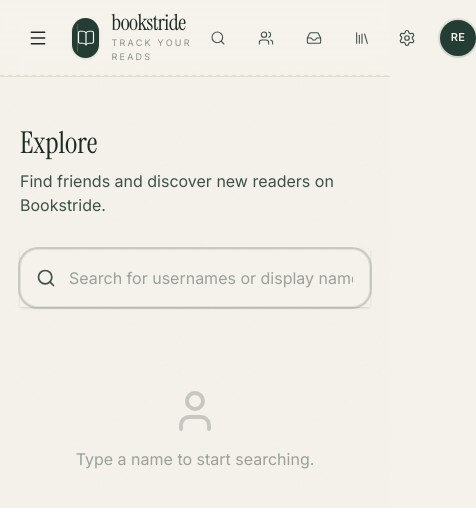
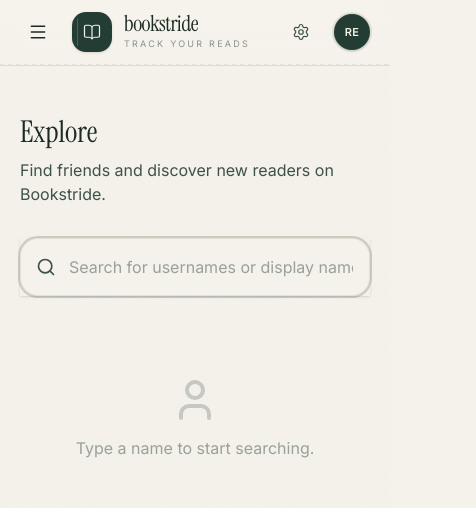
Before and after one commit to amritkarShubham/BookStride, a Next.js app: page /explore in a window 390 px wide. Shown: the top 508 px of the page, 476 px wide, since content can reach past the window. Built offline with nearby package versions, Linux system fonts and the light colour scheme.

Commit message:
style: Adjust site UI for better mobile responsiveness

```diff
--- a/src/components/layout/navbar.tsx
+++ b/src/components/layout/navbar.tsx
@@ -47,35 +47,35 @@ export function Navbar() {
         <div className="flex items-center gap-2">
           <Link
             href="/explore"
-            className="flex items-center gap-1.5 text-sm text-ink-light hover:text-ink transition-colors px-3 py-2 rounded-lg hover:bg-beige/60"
+            className="hidden md:flex items-center gap-1.5 text-sm text-ink-light hover:text-ink transition-colors px-3 py-2 rounded-lg hover:bg-beige/60"
             aria-label="Search Friends"
           >
             <Search className="w-4 h-4" strokeWidth={1.6} />
-            <span className="hidden sm:inline">Explore</span>
+            <span>Explore</span>
           </Link>
 
           <Link
             href="/community"
-            className="flex items-center gap-1.5 text-sm text-ink-light hover:text-ink transition-colors px-3 py-2 rounded-lg hover:bg-beige/60"
+            className="hidden md:flex items-center gap-1.5 text-sm text-ink-light hover:text-ink transition-colors px-3 py-2 rounded-lg hover:bg-beige/60"
           >
             <Users className="w-4 h-4" strokeWidth={1.6} />
-            <span className="hidden sm:inline">Community</span>
+            <span>Community</span>
           </Link>
 
           <Link
             href="/inbox"
-            className="flex items-center gap-1.5 text-sm text-ink-light hover:text-ink transition-colors px-3 py-2 rounded-lg hover:bg-beige/60"
+            className="hidden md:flex items-center gap-1.5 text-sm text-ink-light hover:text-ink transition-colors px-3 py-2 rounded-lg hover:bg-beige/60"
           >
             <Inbox className="w-4 h-4" strokeWidth={1.6} />
-            <span className="hidden sm:inline">Inbox</span>
+            <span>Inbox</span>
           </Link>
 
           <Link
             href="/library"
-            className="flex items-center gap-1.5 text-sm text-ink-light hover:text-ink transition-colors px-3 py-2 rounded-lg hover:bg-beige/60"
+            className="hidden md:flex items-center gap-1.5 text-sm text-ink-light hover:text-ink transition-colors px-3 py-2 rounded-lg hover:bg-beige/60"
           >
             <Library className="w-4 h-4" strokeWidth={1.6} />
-            <span className="hidden sm:inline">Library</span>
+            <span>Library</span>
           </Link>
 
           <button
--- a/src/components/layout/sidebar.tsx
+++ b/src/components/layout/sidebar.tsx
@@ -10,6 +10,9 @@ import {
   Settings,
   BarChart3,
   Flame,
+  Search,
+  Users,
+  Inbox,
 } from 'lucide-react';
 import { useAppStore } from '@/lib/store';
 import Link from 'next/link';
@@ -45,6 +48,9 @@ export function Sidebar() {
   const navItems = [
     { href: '/', icon: Home, label: 'Dashboard', active: pathname === '/' },
     { href: '/library', icon: Library, label: 'My Library', active: pathname === '/library' },
+    { href: '/explore', icon: Search, label: 'Explore', active: pathname === '/explore' },
+    { href: '/community', icon: Users, label: 'Community', active: pathname === '/community' },
+    { href: '/inbox', icon: Inbox, label: 'Inbox', active: pathname === '/inbox' },
   ];
 
   return (
--- a/src/components/library/library-page.tsx
+++ b/src/components/library/library-page.tsx
@@ -82,8 +82,8 @@ export function LibraryPage() {
             placeholder="Search your library..."
           />
         </div>
-        <div className="flex items-center gap-1.5">
-          <Filter className="w-4 h-4 text-ink-light mr-1" />
+        <div className="flex flex-wrap items-center gap-1.5">
+          <Filter className="w-4 h-4 text-ink-light mr-1 shrink-0" />
           {(
             [
               ['all', 'All'],
```
